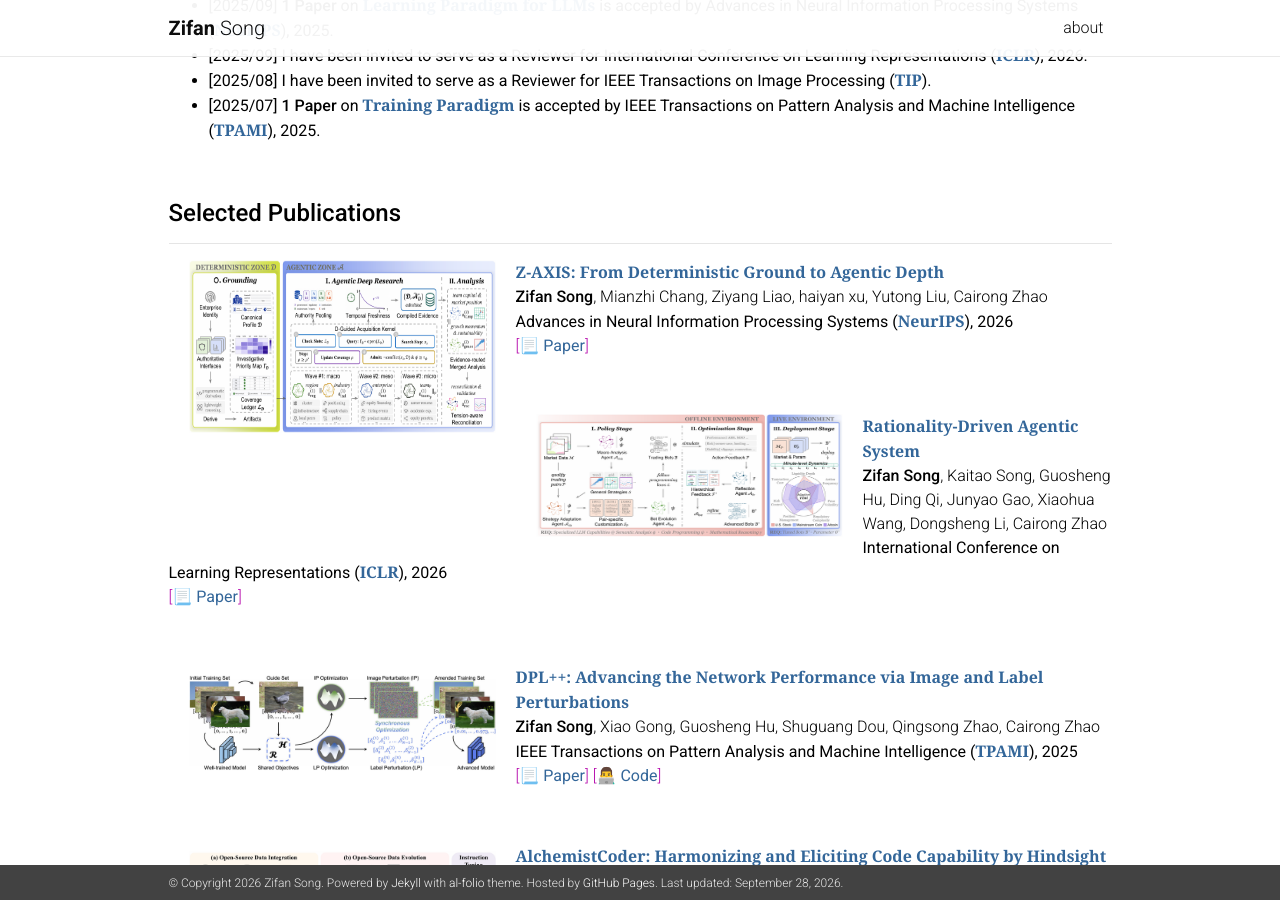
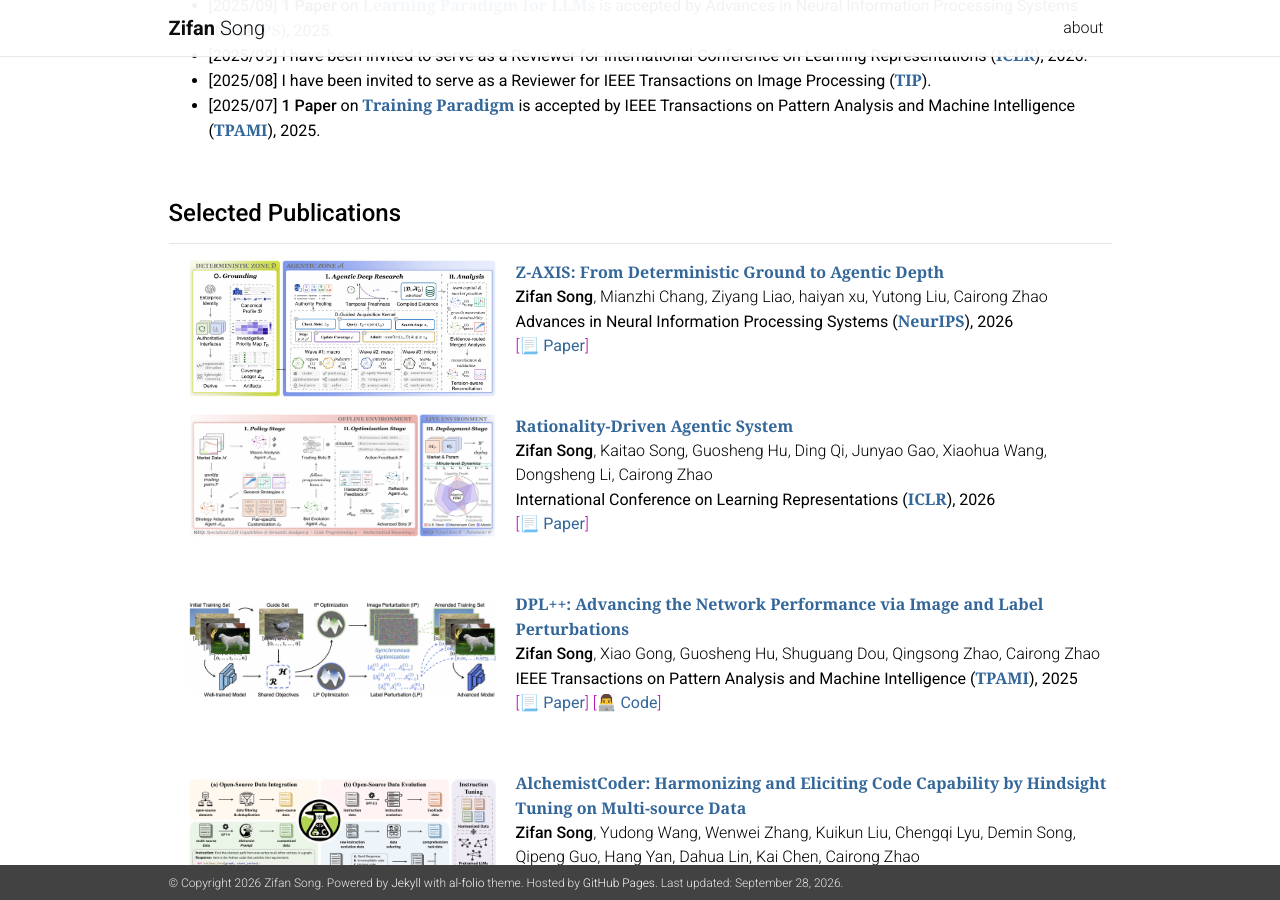
Before and after one commit to MatCaviar/MatCaviar.github.io, a Jekyll site: the page built from _pages/MatCaivar.md, in a window 1280 px wide and 900 px high, scrolled down 1212 px. Built offline with Jekyll 4.4.1, drawn with Linux system fonts in a browser that asks for light colours; nearby versions of some CDN libraries; a style sheet for code colours, icons or effects is not loaded.

Commit message:
Update MatCaivar.md

```diff
--- a/_pages/MatCaivar.md
+++ b/_pages/MatCaivar.md
@@ -108,7 +108,7 @@ social: false  # includes social icons at the bottom of the page
 
 #### **Selected Publications**
 <hr />
-<img src="collections/Z-AXIS.png"  width="307" height="173"  align="left" hspace="20" vspace="0"/>
+<img src="collections/Z-AXIS.png"  width="307" height="137"  align="left" hspace="20" vspace="0"/>
 **<font face="Georgia" color="#336699" size="3"><B>Z-AXIS: From Deterministic Ground to Agentic Depth</B></font>**<br>
 **Zifan Song**, Mianzhi Chang, Ziyang Liao, haiyan xu, Yutong Liu, Cairong Zhao<br>
 <B>Advances in Neural Information Processing Systems (**<font face="Georgia" color="#336699"><B>NeurIPS</B></font>**), 2026</B><br>
```
